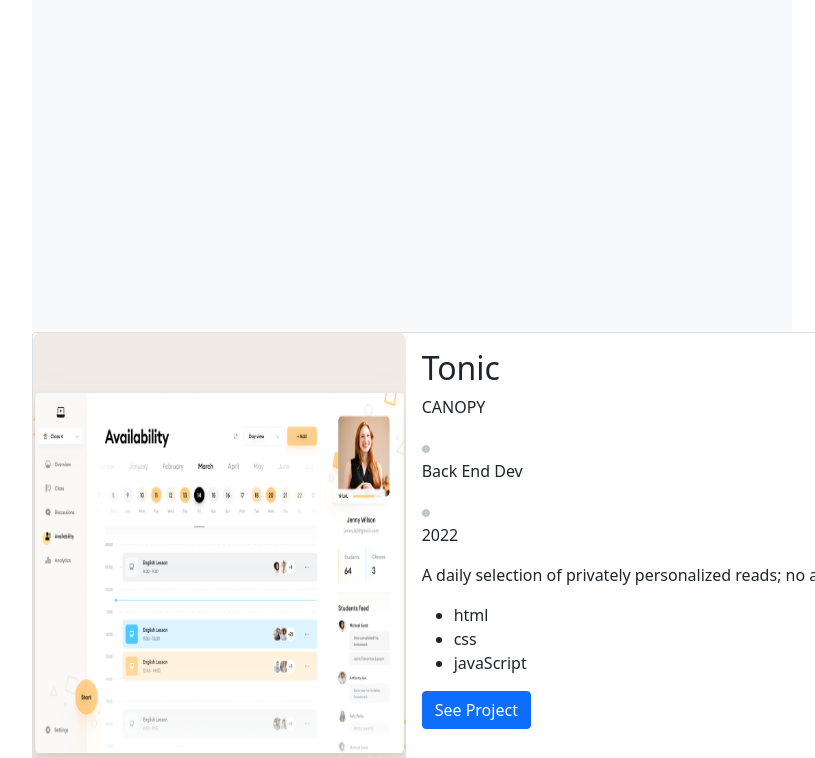
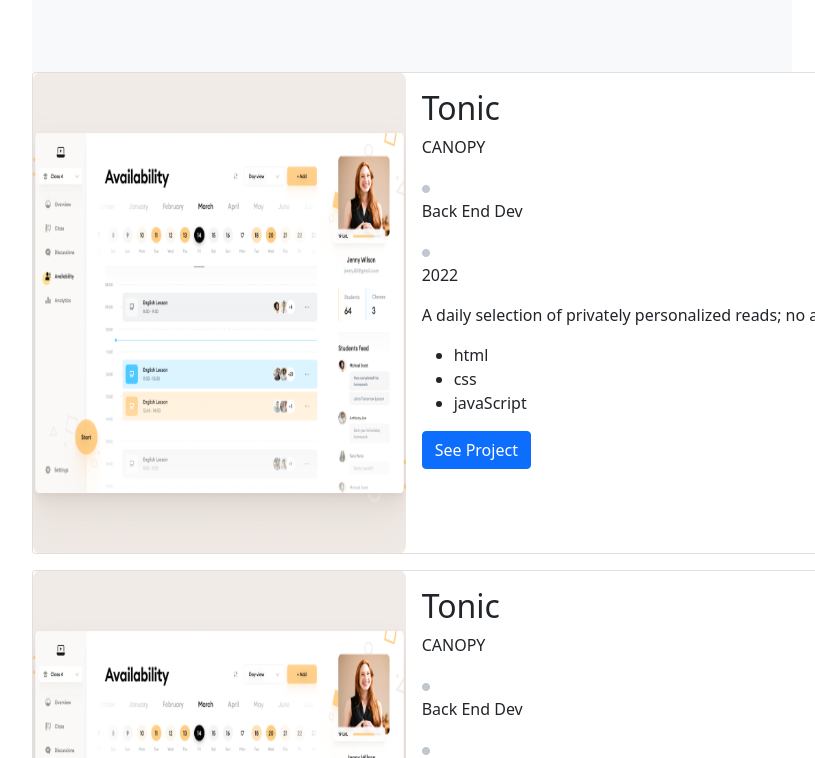
Before and after one commit to enoqueJonas/Bootstrap-Portfolio, a plain HTML site: page index.html in a window 1280 px wide. Shown: the part 728-1486 px from the top of the page, without its empty margins (228-1043 px from the left). Drawn offline with nearby package versions, Linux system fonts and the light colour scheme.

Commit message:
Initial commit

```diff
--- a/style.css
+++ b/style.css
@@ -4,5 +4,5 @@
 }
 
 body {
-    margin: 260px;
+    margin: 0 260px;
 }
```
